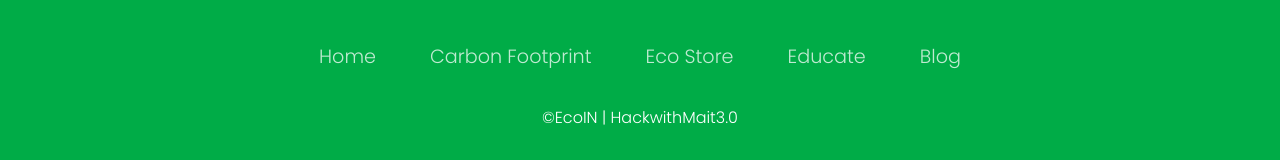
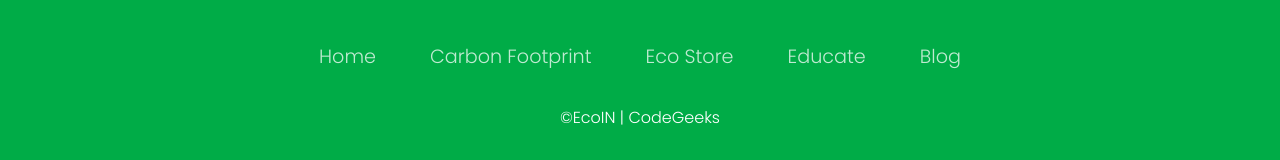
Before and after one commit to Lakshay011235/EcoIN, a Django app: page / in a window 1280 px wide; the page is wider, and only the part inside the window is pictured. Shown: the part 2902-3062 px from the top of that part. Run offline with Django 4.2, Linux system fonts and the light colour scheme.

Commit message:
footer edit

```diff
--- a/frontend/templates/components/footer.html
+++ b/frontend/templates/components/footer.html
@@ -39,7 +39,7 @@
                 <li class="menu__item"><a class="menu__link" href="#">Blog</a></li>
 
             </ul>
-            <p>&copy;EcoIN | HackwithMait3.0</p>
+            <p>&copy;EcoIN | CodeGeeks</p>
             </footer>
             <script type="module" src="https://unpkg.com/ionicons@5.5.2/dist/ionicons/ionicons.esm.js"></script>
         <script nomodule src="https://unpkg.com/ionicons@5.5.2/dist/ionicons/ionicons.js"></script>
```
